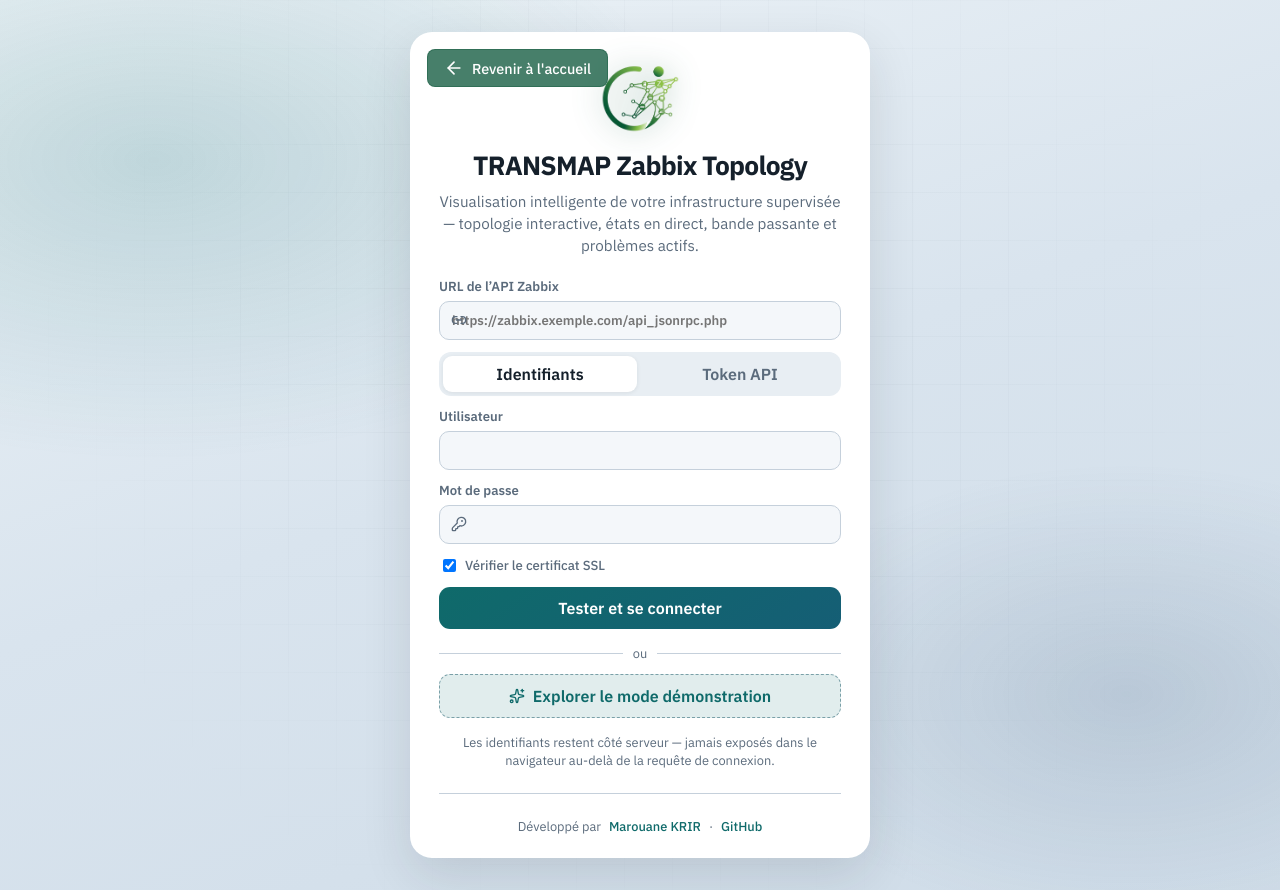
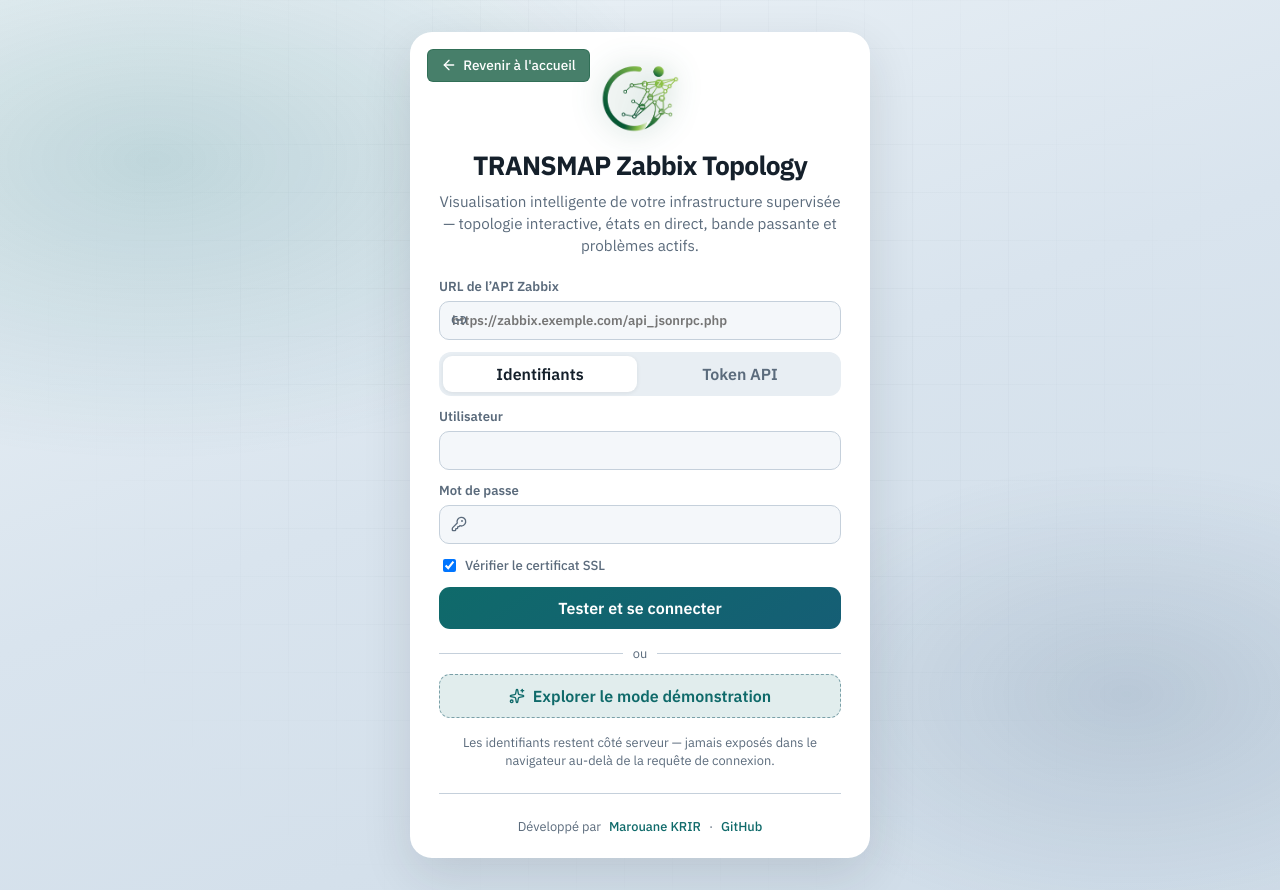
Before and after one commit to Marouane-K/zabbix-topology, a React (Vite) app in the folder frontend/: page / in a window 1280 px wide. Both pictures are taken after a click on the button "Commencer". Built offline with nearby package versions, Linux system fonts and the light colour scheme; no server answers.

Commit message:
Réduire la taille du bouton de retour
- Réduire padding de 0.5rem 1rem à 0.4rem 0.8rem
- Réduire font-size de 0.9rem à 0.85rem
- Réduire gap de 0.5rem à 0.4rem
- Réduire border-radius de 8px à 6px
- Réduire taille icône ArrowLeft de 20 à 16

```diff
--- a/frontend/src/components/ConnectScreen.tsx
+++ b/frontend/src/components/ConnectScreen.tsx
@@ -56,7 +56,7 @@
       <div className="connect-backdrop" aria-hidden />
       <div className="connect-card">
         <button className="connect-back-button" onClick={onBack}>
-          <ArrowLeft size={20} />
+          <ArrowLeft size={16} />
           <span>Revenir à l'accueil</span>
         </button>
         <div className="connect-hero">
--- a/frontend/src/index.css
+++ b/frontend/src/index.css
@@ -92,13 +92,13 @@
   left: 16px;
   display: inline-flex;
   align-items: center;
-  gap: 0.5rem;
+  gap: 0.4rem;
   background: rgba(26, 95, 69, 0.8);
   border: 1px solid rgba(26, 95, 69, 0.5);
   color: white;
-  padding: 0.5rem 1rem;
-  border-radius: 8px;
-  font-size: 0.9rem;
+  padding: 0.4rem 0.8rem;
+  border-radius: 6px;
+  font-size: 0.85rem;
   font-weight: 500;
   cursor: pointer;
   transition: all 0.3s ease;
```
